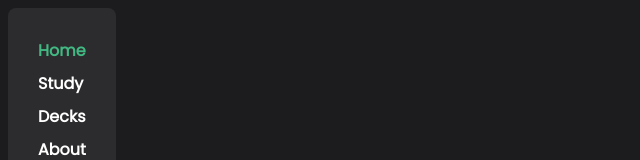
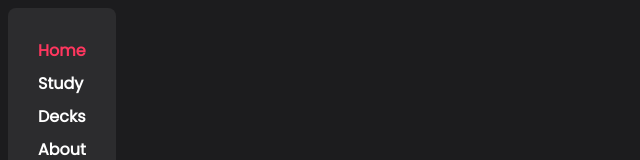
Before and after one commit to Smail/flashcards, a Vue app: page / in a window 1280 px wide. Shown: the top 160 px of the page, without its empty margins (0-640 px from the left). Built offline with nearby package versions, Linux system fonts and the light colour scheme.

Commit message:
feat: change link color to pink

```diff
--- a/src/App.vue
+++ b/src/App.vue
@@ -62,6 +62,6 @@ nav a {
 }
 
 nav a.router-link-exact-active {
-  color: #42b983;
+  color: var(--apple-pink-dark);
 }
 </style>
```
